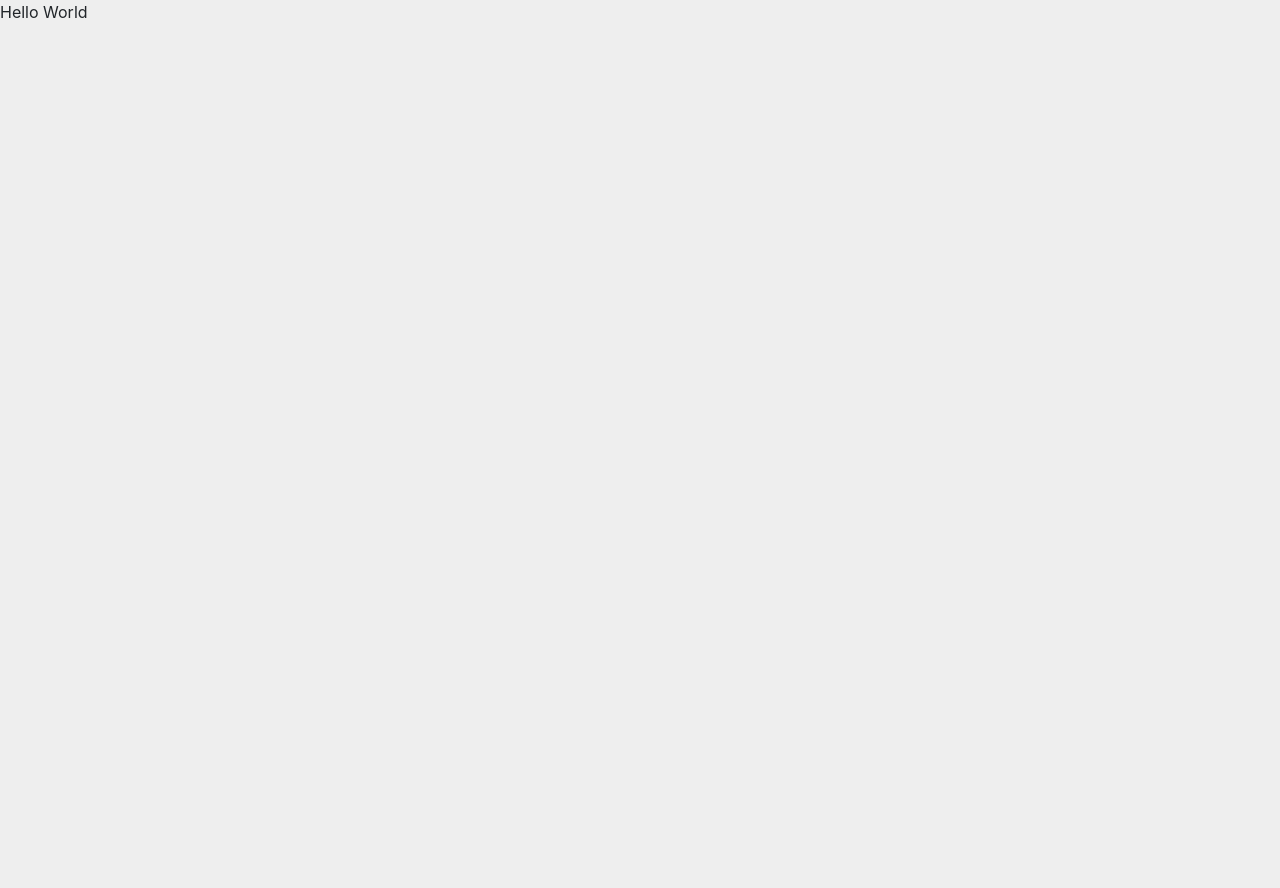
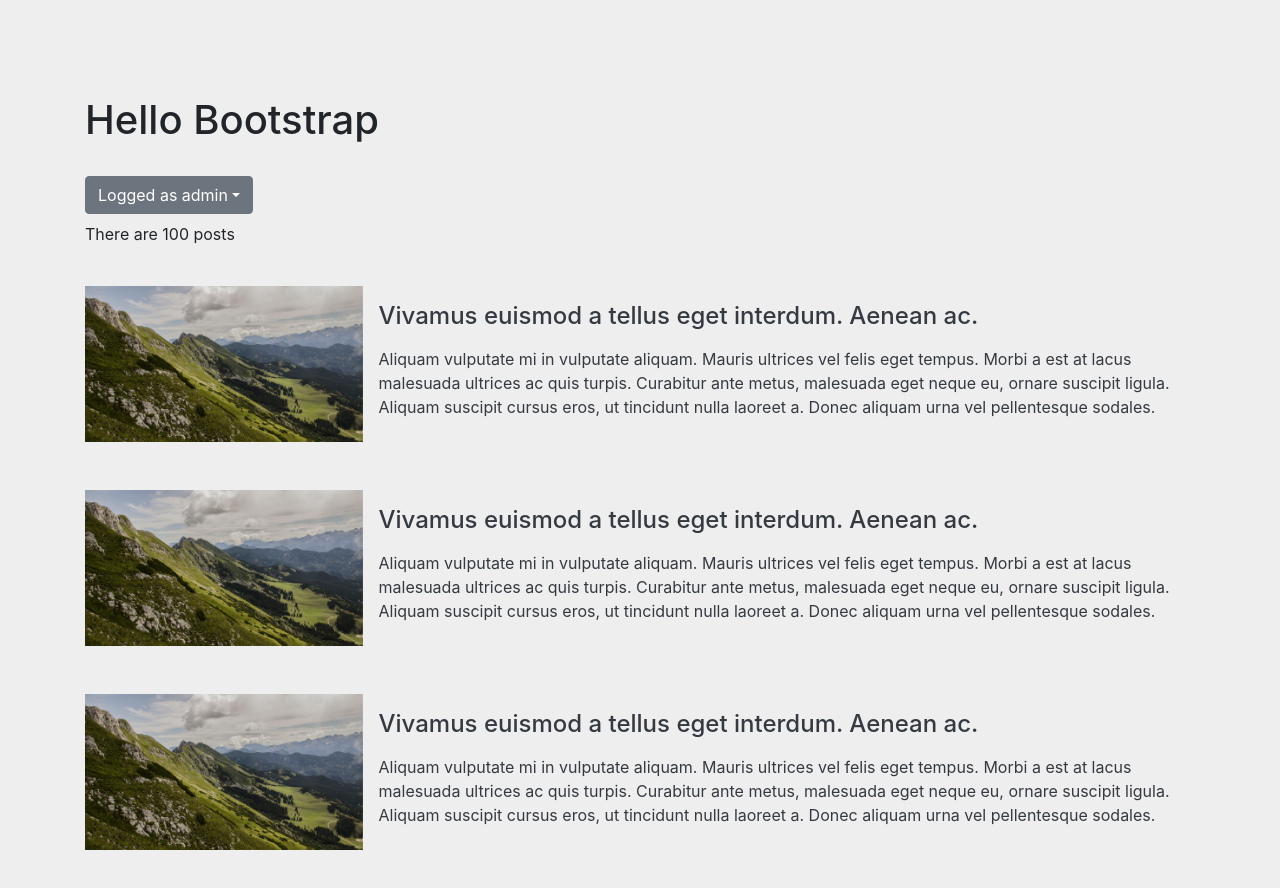
Before and after one commit to ramiresviana/hello-nodejs-nextjs, a Next.js app: page / in a window 1280 px wide. Shown: the top 888 px of the page. Before the commit the page ends 800 px from the top, so only its background shows below. Built offline with nearby package versions, Linux system fonts and the light colour scheme.

Commit message:
add: static home page

```diff
--- a/pages/index.js
+++ b/pages/index.js
@@ -1,7 +1,45 @@
 export default function Home() {
+  function Actions() {
+    return (
+      <>
+        <div class="dropdown mb-2">
+          <button class="btn btn-secondary dropdown-toggle" type="button" data-toggle="dropdown">Logged as admin</button>
+          <div class="dropdown-menu">
+            <a class="dropdown-item" href="#">Add article</a>
+            <a class="dropdown-item" href="#">Logout</a>
+          </div>
+        </div>
+
+        <p class="pb-4">There are 100 posts</p>
+      </>
+    )
+  }
+
+  function Article() {
+    return (
+      <a href="#">
+        <article class="mb-5 text-dark">
+          <div class="media d-block d-md-flex">
+            <img src="img.jpg" class="mr-3"/>
+            <div class="media-body">
+              <h4 class="my-3">Vivamus euismod a tellus eget interdum. Aenean ac.</h4>
+              <p>Aliquam vulputate mi in vulputate aliquam. Mauris ultrices vel felis eget tempus. Morbi a est at lacus malesuada ultrices ac quis turpis. Curabitur ante metus, malesuada eget neque eu, ornare suscipit ligula. Aliquam suscipit cursus eros, ut tincidunt nulla laoreet a. Donec aliquam urna vel pellentesque sodales.</p>
+            </div>
+          </div>
+        </article>
+      </a>
+    )
+  }
+
   return (
-    <div>
-      Hello World
+    <div class="container py-5">
+      <h1 class="mt-5 pb-4">Hello Bootstrap</h1>
+
+      <Actions/>
+
+      <Article/>
+      <Article/>
+      <Article/>
     </div>
   )
 }
```
Also changed, not shown: public/img.jpg (added).
